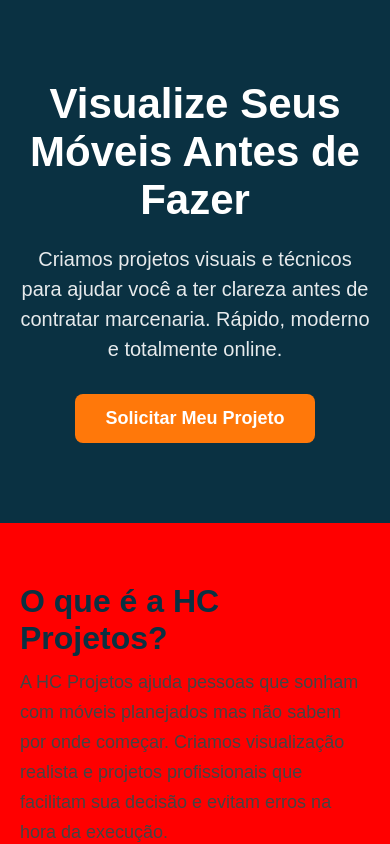
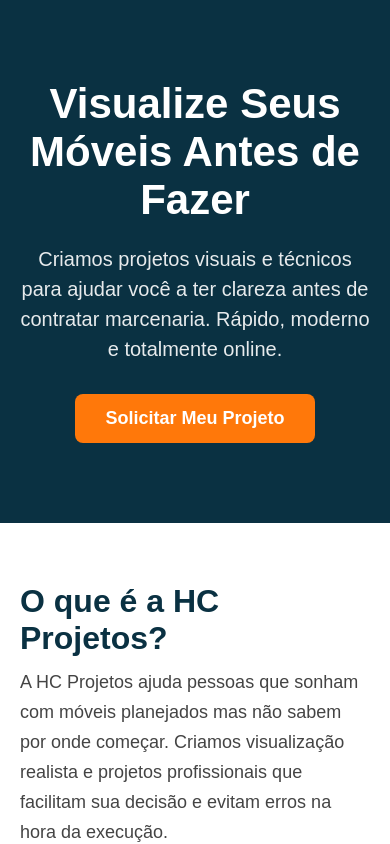
Before and after one commit to hcmarcenaria/Hcprojetos-site, a Next.js app: page / in a window 390 px wide. Shown: the top 844 px of the page. Built offline with nearby package versions, Linux system fonts and the light colour scheme.

Commit message:
Atualizar o globals.css

```diff
--- a/styles/globals.css
+++ b/styles/globals.css
@@ -58,8 +58,4 @@
   .mobile {
     display: block !important;
   }
-
-body {
-  background: red !important;
 }
-}
```
